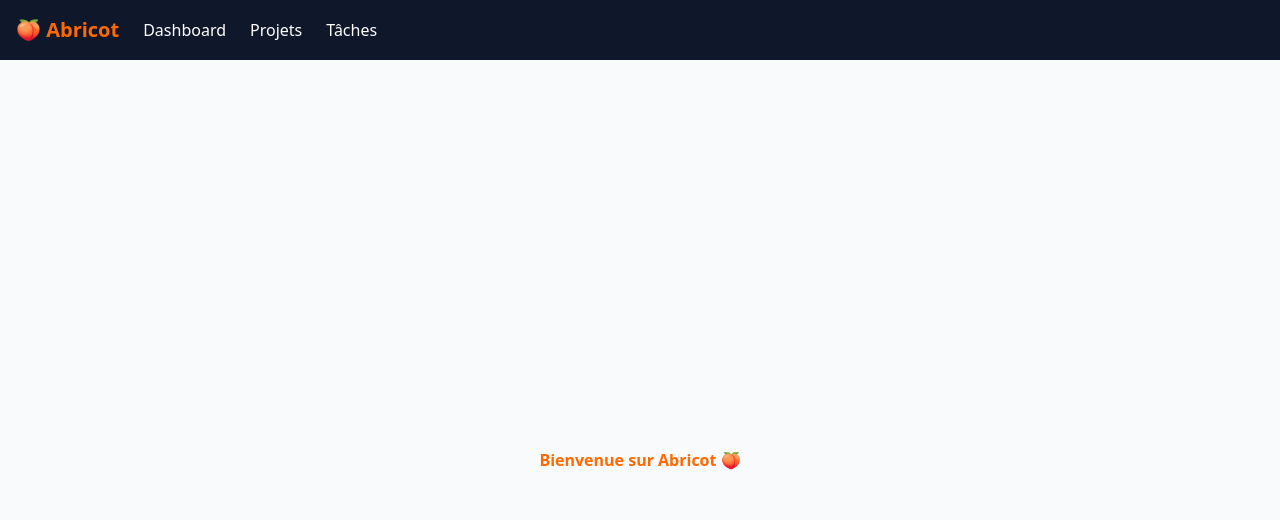
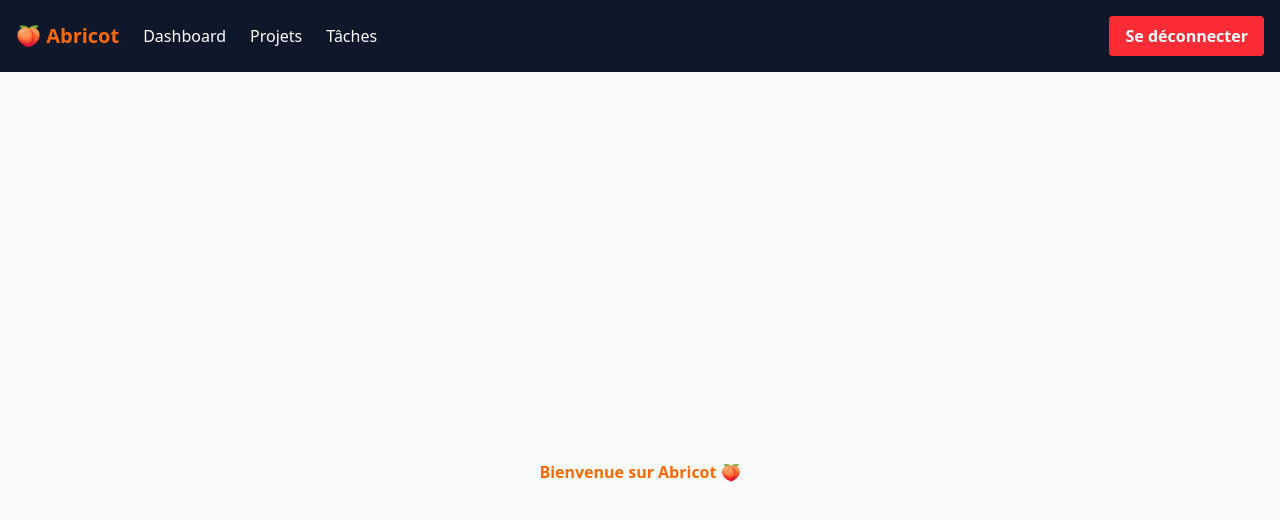
Before and after one commit to StellaElian/abricot-frontend, a Next.js app: page / in a window 1280 px wide. Shown: the top 520 px of the page. Built offline with nearby package versions, Linux system fonts and the light colour scheme.

Commit message:
Création composant de déconnexion

```diff
--- a/src/app/layout.tsx
+++ b/src/app/layout.tsx
@@ -1,6 +1,7 @@
 import type { Metadata } from 'next';
 import Link from 'next/link';
 import './globals.css';
+import LogoutButton from '../components/LogoutButton';
 
 export const metadata: Metadata = {
   title: 'Abricot - Gestion de Projet',
@@ -15,11 +16,14 @@ export default function RootLayout({
   return (
     <html lang="fr">
       <body>
-        <nav className="bg-slate-900 text-white p-4 flex gap-6 items-center">
-          <div className="font-bold text-xl text-orange-500">🍑 Abricot</div>
-          <Link href="/dashboard" className="hover:text-orange-400">Dashboard</Link>
-          <Link href="/projects" className="hover:text-orange-400">Projets</Link>
-          <Link href="/tasks" className="hover:text-orange-400">Tâches</Link>
+        <nav className="bg-slate-900 text-white p-4 flex justify-between items-center">
+          <div className="flex gap-6 items-center">
+            <div className="font-bold text-xl text-orange-500">🍑 Abricot</div>
+            <Link href="/dashboard" className="hover:text-orange-400">Dashboard</Link>
+            <Link href="/projects" className="hover:text-orange-400">Projets</Link>
+            <Link href="/tasks" className="hover:text-orange-400">Tâches</Link>
+          </div>
+          <LogoutButton />
         </nav>
 
         {/* Le contenu de la page s'affichera ici */}
--- /dev/null
+++ b/src/components/LogoutButton.tsx
@@ -0,0 +1,24 @@
+'use client'; // On précise que ce petit bout de code est interactif (il écoute les clics)
+
+import Cookies from 'js-cookie';
+import { useRouter } from 'next/navigation';
+
+export default function LogoutButton() {
+  const router = useRouter();
+
+  const handleLogout = () => {
+    // On jette le Badge VIP
+    Cookies.remove('token');
+    //on utilise le GPS pour retourner à la porte d'entrée
+    router.push('/login');
+  };
+
+  return (
+    <button
+      onClick={handleLogout}
+      className="bg-red-500 hover:bg-red-600 text-white px-4 py-2 rounded font-bold transition"
+    >
+      Se déconnecter
+    </button>
+  );
+}
```
